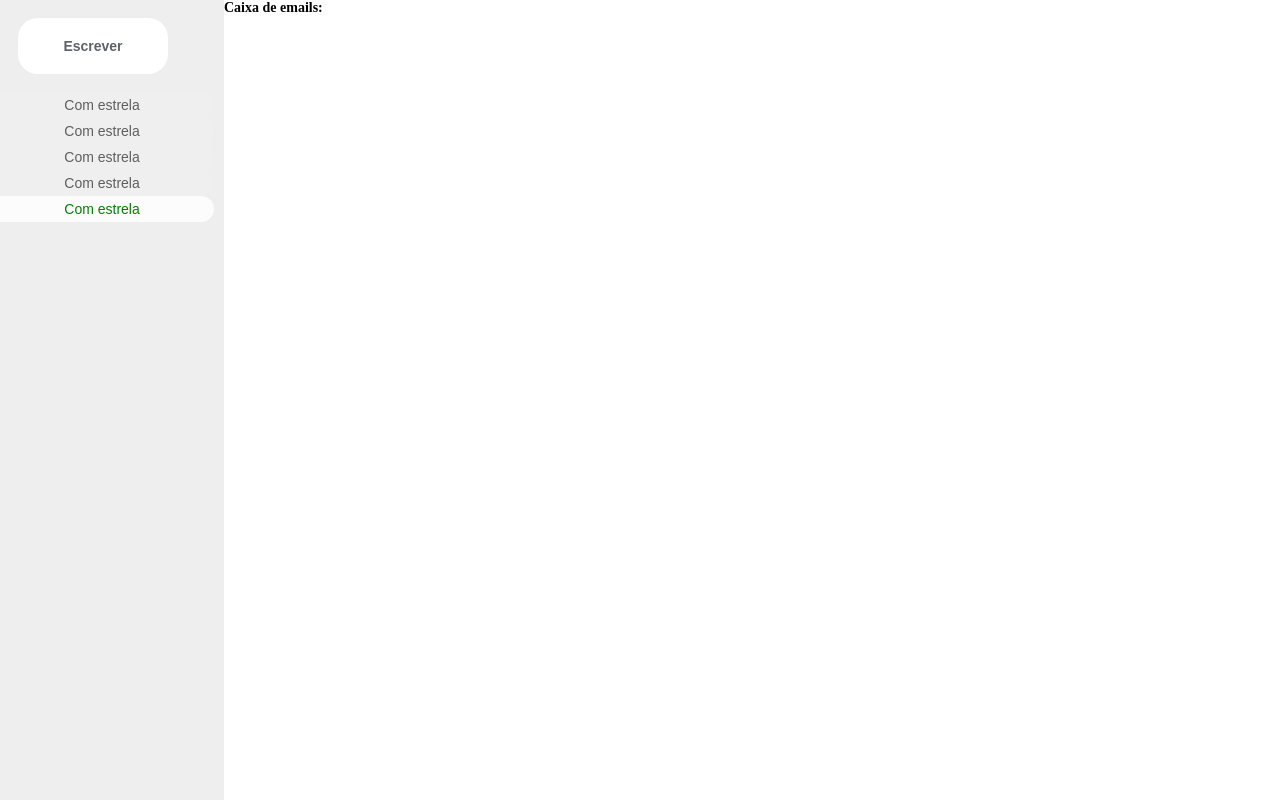
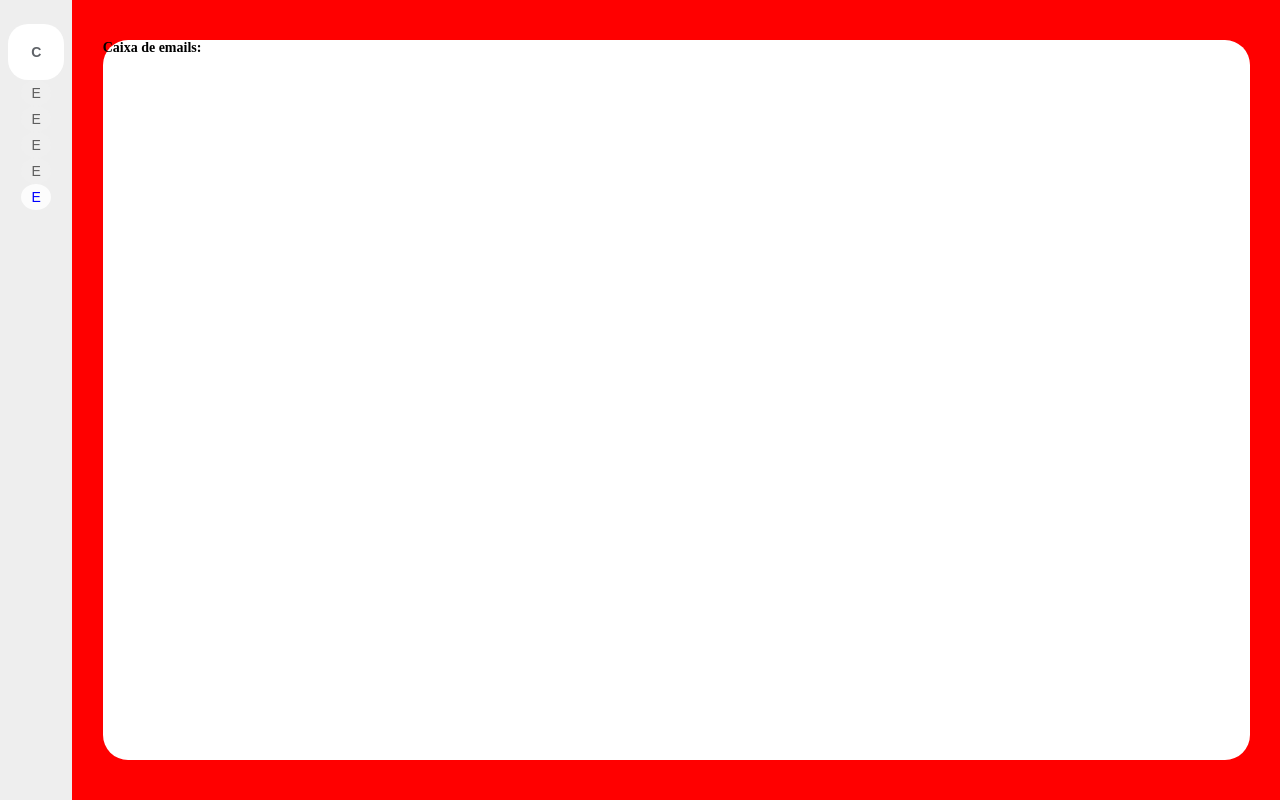
Before and after one commit to LucasB0mfim/MeuEmail, a React (Create React App) app: page / in a window 1280 px wide. Built offline with nearby package versions, Linux system fonts and the light colour scheme.

Commit message:
estilizando - 07/02/2024

```diff
--- a/src/components/Filtros/index.tsx
+++ b/src/components/Filtros/index.tsx
@@ -5,7 +5,7 @@ export type Props = {
 }
 
 const Filtro = (props: Props) => {
-  return <S.Categorias ativo={props.ativo}>Com estrela</S.Categorias>
+  return <S.Categorias ativo={props.ativo}>E</S.Categorias>
 }
 
 export default Filtro
--- a/src/components/Filtros/styles.ts
+++ b/src/components/Filtros/styles.ts
@@ -2,13 +2,16 @@ import styled from 'styled-components'
 import { Props } from '.'
 
 export const Categorias = styled.button<Props>`
+  display: block;
+  width: 30px;
   padding: 5px;
   border: none;
-  border-radius: 25px;
+  border-radius: 50%;
+  color: ${(props) => (props.ativo ? 'blue' : '#5e5e5e')};
   background-color: ${(props) => (props.ativo ? '#fcfcfc' : '')};
-  color: ${(props) => (props.ativo ? 'green' : '#5e5e5e')};
-  margin-left: -10px;
-  display: block;
-  width: 100%;
   cursor: pointer;
+
+  &:hover {
+    background-color: red;
+  }
 `
--- a/src/containers/BarraLateral/index.tsx
+++ b/src/containers/BarraLateral/index.tsx
@@ -4,14 +4,14 @@ import * as S from './styles'
 const BarraLateral = () => (
   <S.Aside>
     <div>
-      <S.Botao type="submit">Escrever</S.Botao>
-      <div>
+      <S.Botao type="submit">C</S.Botao>
+      <S.Filtros>
         <Filtro />
         <Filtro />
         <Filtro />
         <Filtro />
         <Filtro ativo="true" />
-      </div>
+      </S.Filtros>
     </div>
   </S.Aside>
 )
--- a/src/containers/BarraLateral/styles.ts
+++ b/src/containers/BarraLateral/styles.ts
@@ -3,17 +3,27 @@ import styled from 'styled-components'
 export const Aside = styled.aside`
   background-color: #eee;
   height: 100vh;
+  width: 6%;
+  display: flex;
+  justify-content: center;
+`
+
+export const Filtros = styled.div`
+  display: flex;
+  flex-direction: column;
+  align-items: center;
 `
 
 export const Botao = styled.button`
   padding: 20px;
-  width: 150px;
-  margin: 18px;
+  margin-top: 24px;
+  width: 56px;
+  height: 56px;
   border-radius: 20px;
   border: none;
-  color: #5f6368;
   font-weight: 600;
   font-size: 14px;
+  color: #5f6368;
   background-color: #fff;
   cursor: pointer;
 `
--- a/src/containers/Formulario/index.tsx
+++ b/src/containers/Formulario/index.tsx
@@ -1,8 +1,12 @@
+import * as S from './styles'
+
 const Formulario = () => {
   return (
-    <main>
-      <h1>Caixa de emails:</h1>
-    </main>
+    <S.Main>
+      <S.Container>
+        <h1>Caixa de emails:</h1>
+      </S.Container>
+    </S.Main>
   )
 }
 
--- /dev/null
+++ b/src/containers/Formulario/styles.ts
@@ -0,0 +1,17 @@
+import styled from 'styled-components'
+
+export const Main = styled.main`
+  width: 100%;
+  background-color: red;
+  display: flex;
+  justify-content: center;
+  align-items: center;
+`
+
+export const Container = styled.div`
+  display: flex;
+  width: 95%;
+  height: 90vh;
+  border-radius: 25px;
+  background-color: #fff;
+`
--- a/src/styles/index.ts
+++ b/src/styles/index.ts
@@ -11,8 +11,7 @@ const StyleGlobal = createGlobalStyle`
 `
 
 export const Container = styled.div`
-  display: grid;
-  grid-template-columns: 224px auto;
+  display: flex;
 `
 
 export default StyleGlobal
--- /dev/null
+++ b/src/styles/main.css
@@ -0,0 +1,3 @@
+* {
+  grid-template-columns: ;
+}
```
Also changed, not shown: src/utils/enums/Tarefa.ts (added, +8 -0 lines).
